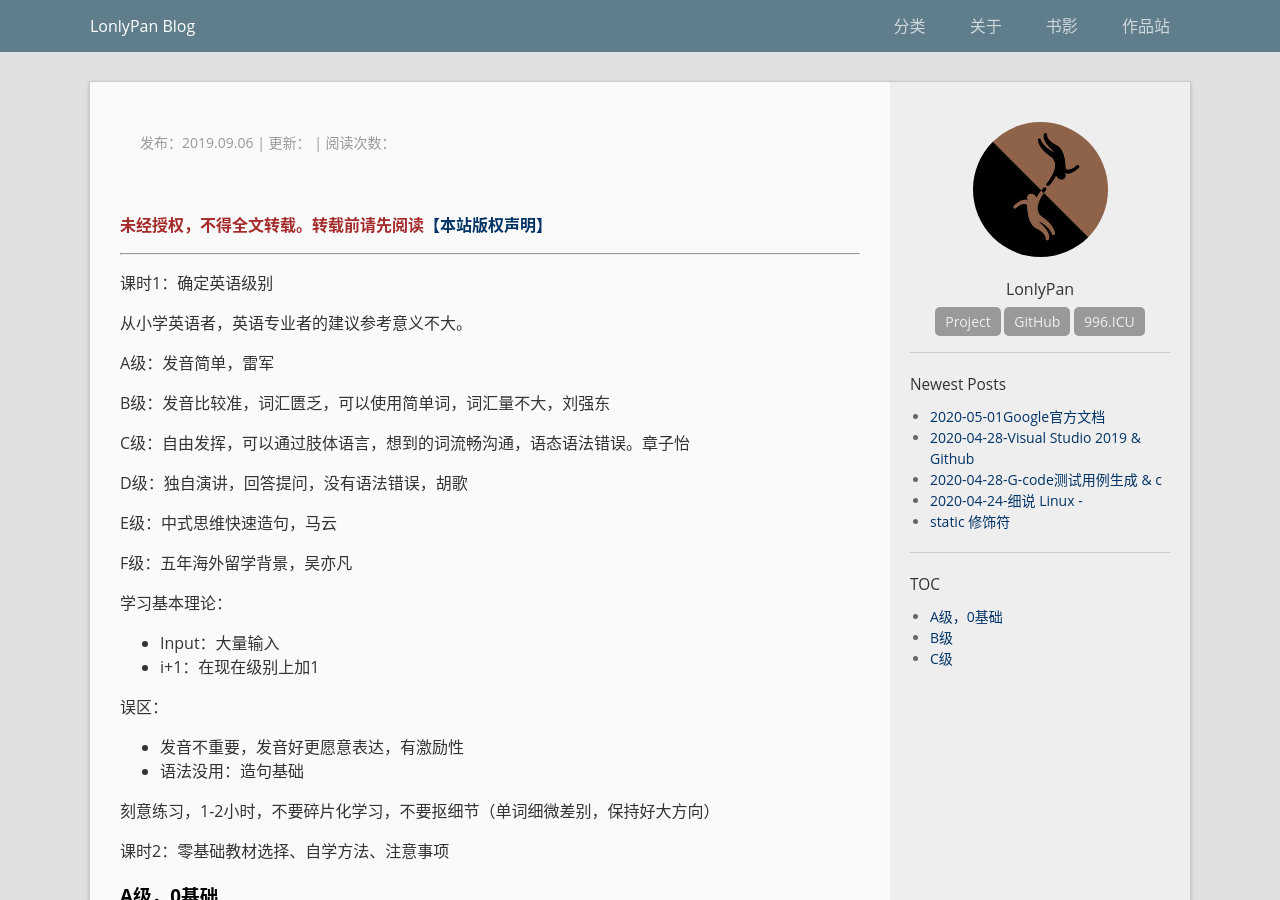
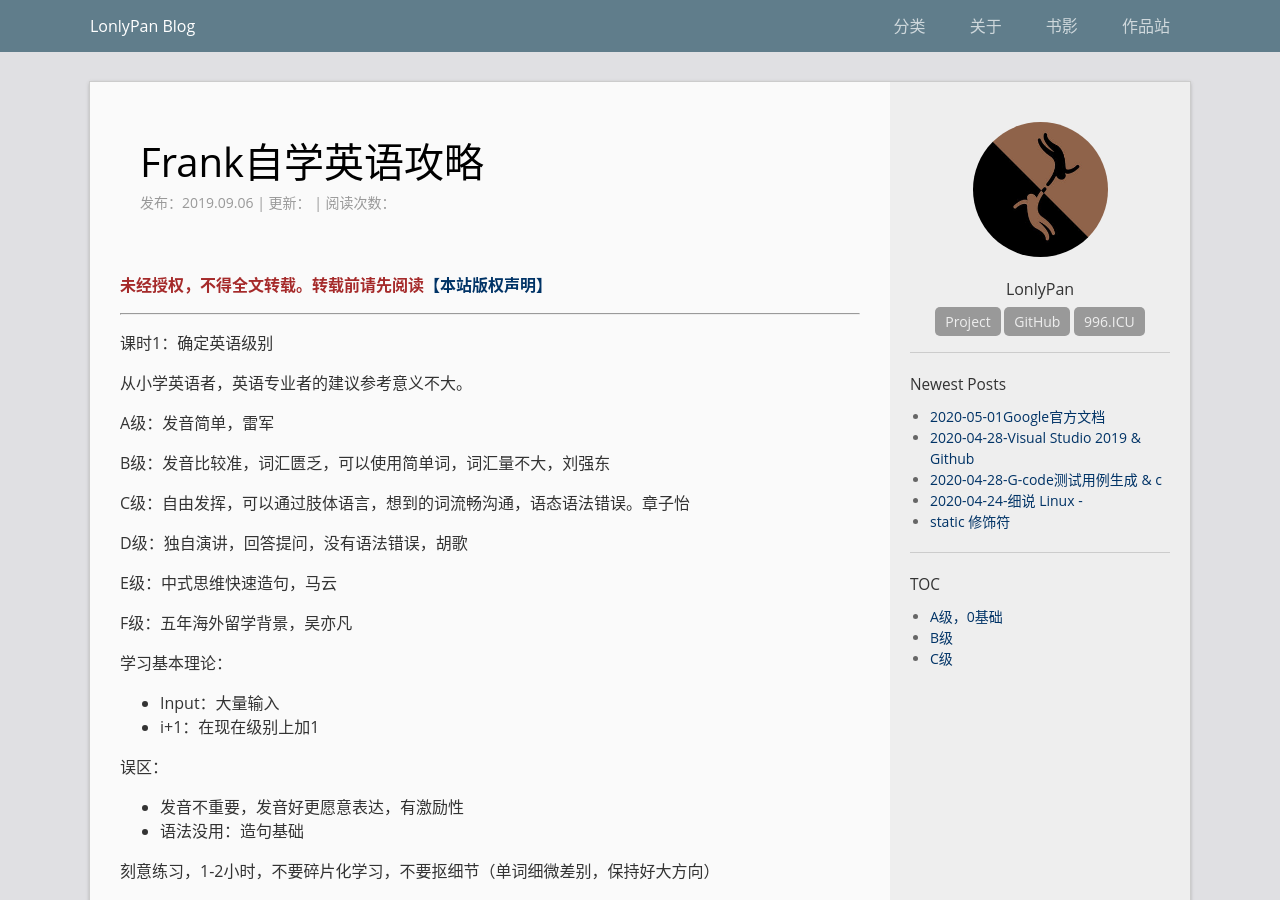
Before and after one commit to LonlyStack/LonlyPan.github.io, a Jekyll site: the page built from _posts/2019-09-06-系统自学英语方法.md, in a window 1280 px wide and 900 px high. Built offline with Jekyll 4.4.1, drawn with Linux system fonts in a browser that asks for light colours; comment, search, counter and statistics services are not loaded.

Commit message:
修改文件: _posts/2019-09-06-系统自学英语方法.md

```diff
--- a/_posts/2019-09-06-系统自学英语方法.md
+++ b/_posts/2019-09-06-系统自学英语方法.md
@@ -1,6 +1,7 @@
 ---
 layout: post
-title: "Frank自学英语攻略"
+show_title: "Frank自学英语攻略"
+title: "2020-05-04-Frank自学英语攻略"
 data: 2019-9-6 18:10
 categories:  随笔
 ---
```
